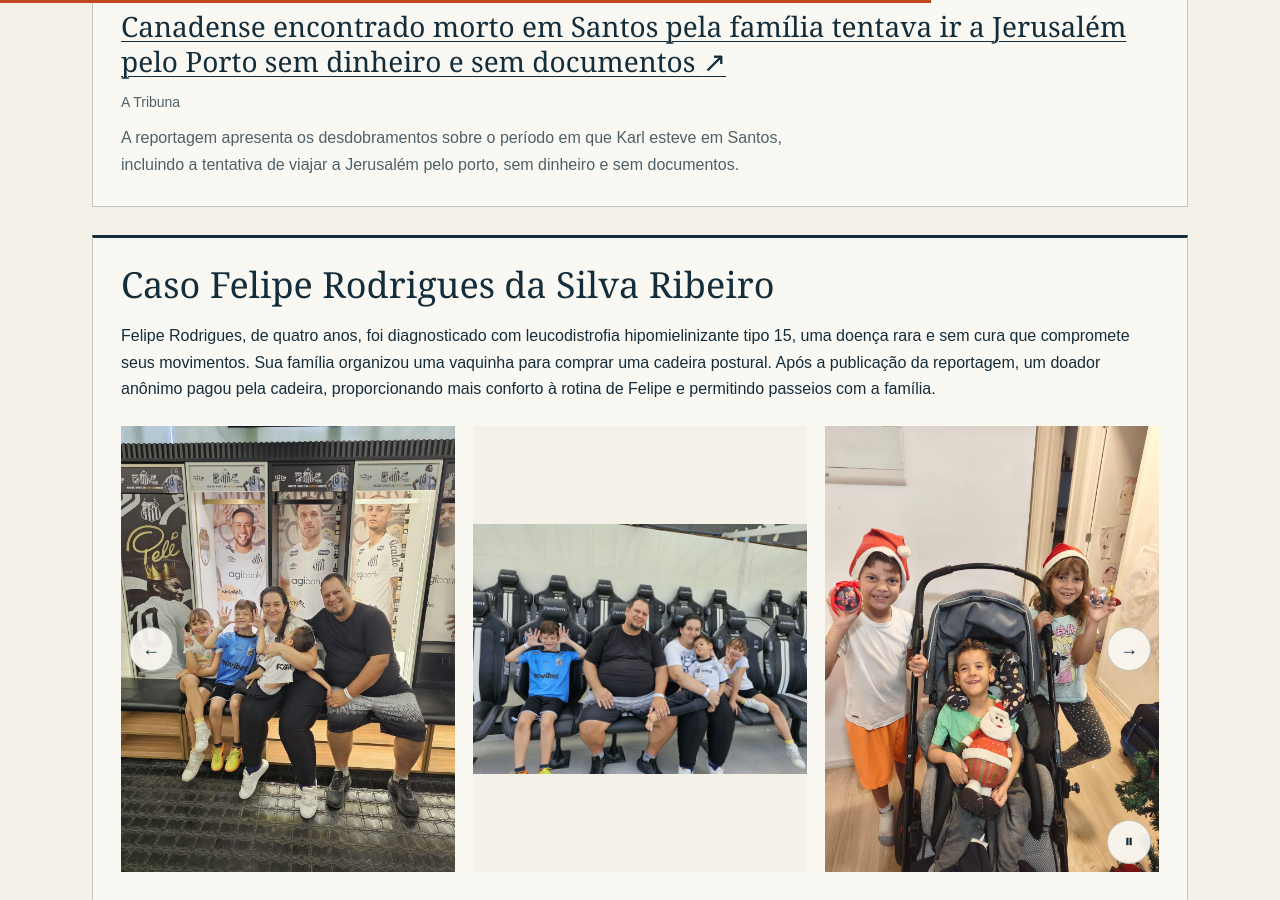
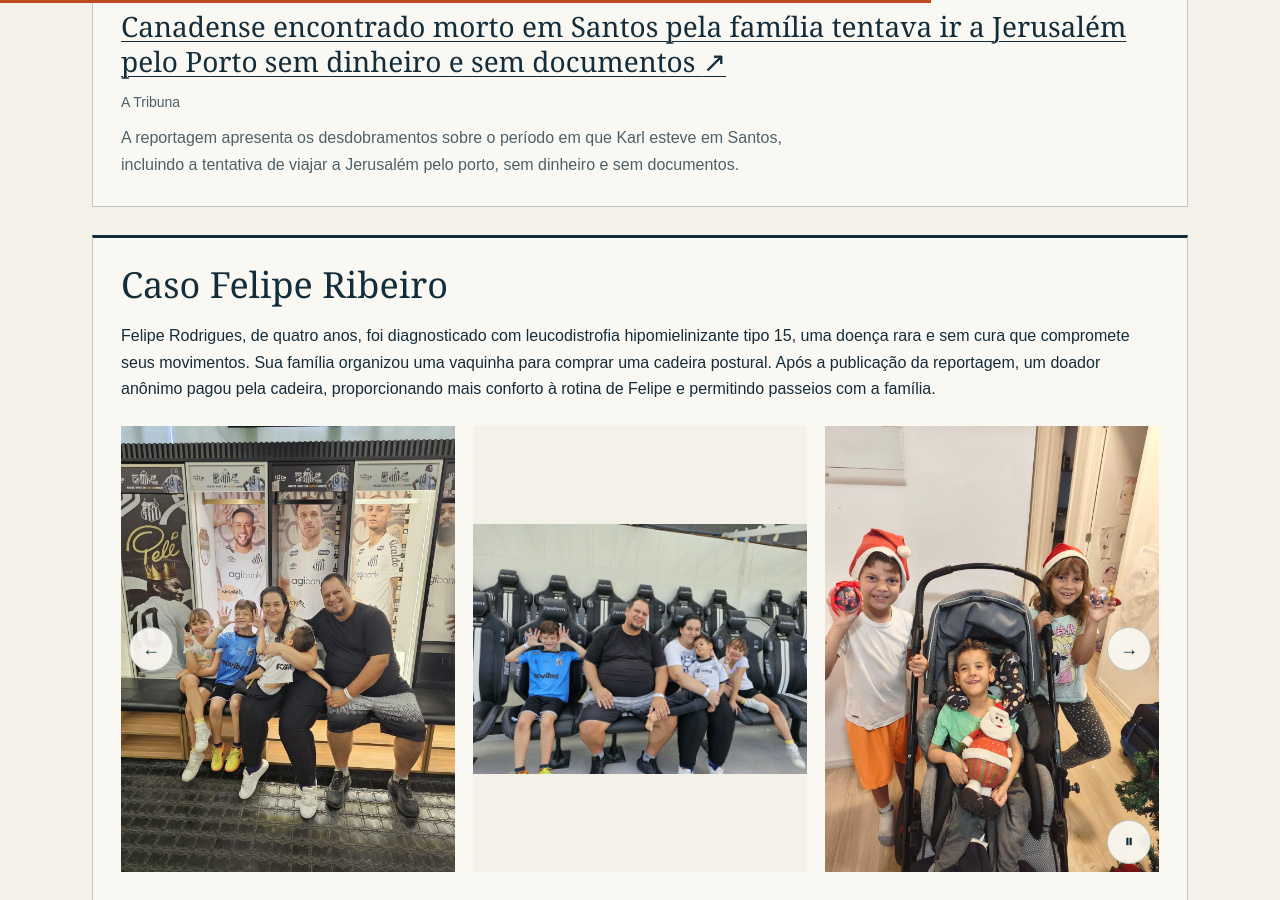
Before and after one commit to iarleyoliveira/ESCUTATIVA, a Jekyll site: the page built from index.html, in a window 1280 px wide and 900 px high, scrolled down 6227 px. Built offline with Jekyll 4.4.1, drawn with Linux system fonts in a browser that asks for light colours.

Commit message:
Update _data/casos/caso-felipe.yml (via Pages CMS)

```diff
--- a/_data/casos/caso-felipe.yml
+++ b/_data/casos/caso-felipe.yml
@@ -1,4 +1,4 @@
-name: Caso Felipe Rodrigues da Silva Ribeiro
+name: Caso Felipe Ribeiro
 ordem: 3
 id: caso-felipe
 descricao: Felipe Rodrigues, de quatro anos, foi diagnosticado com
```
